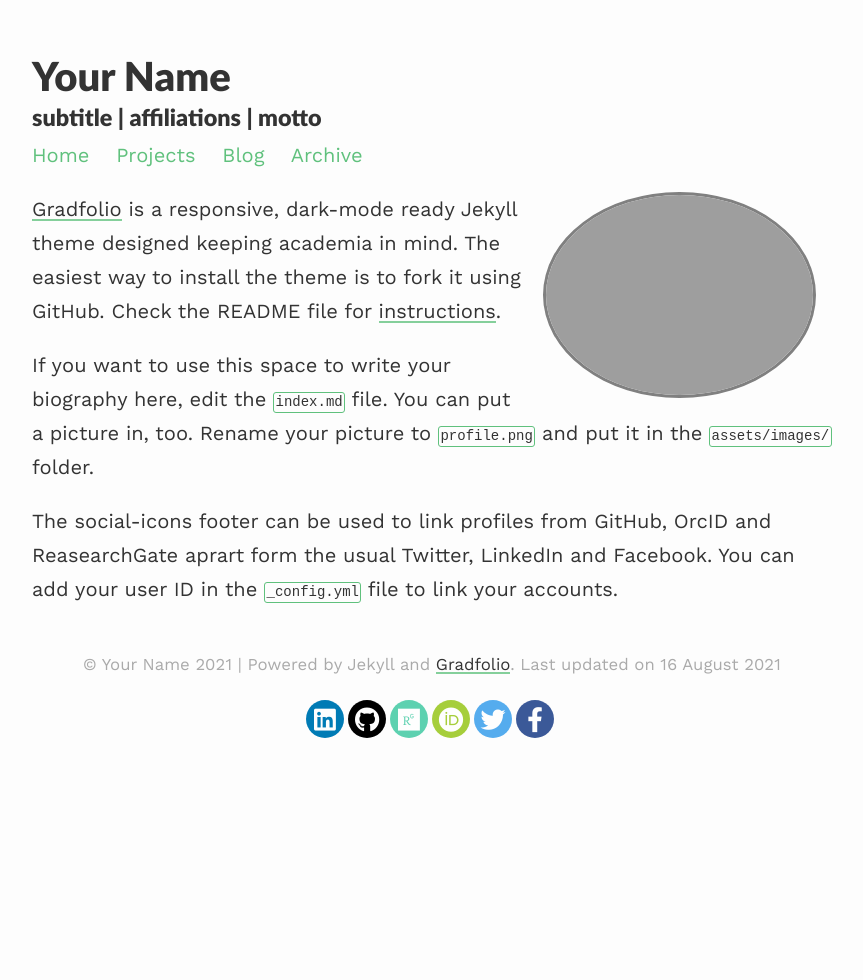
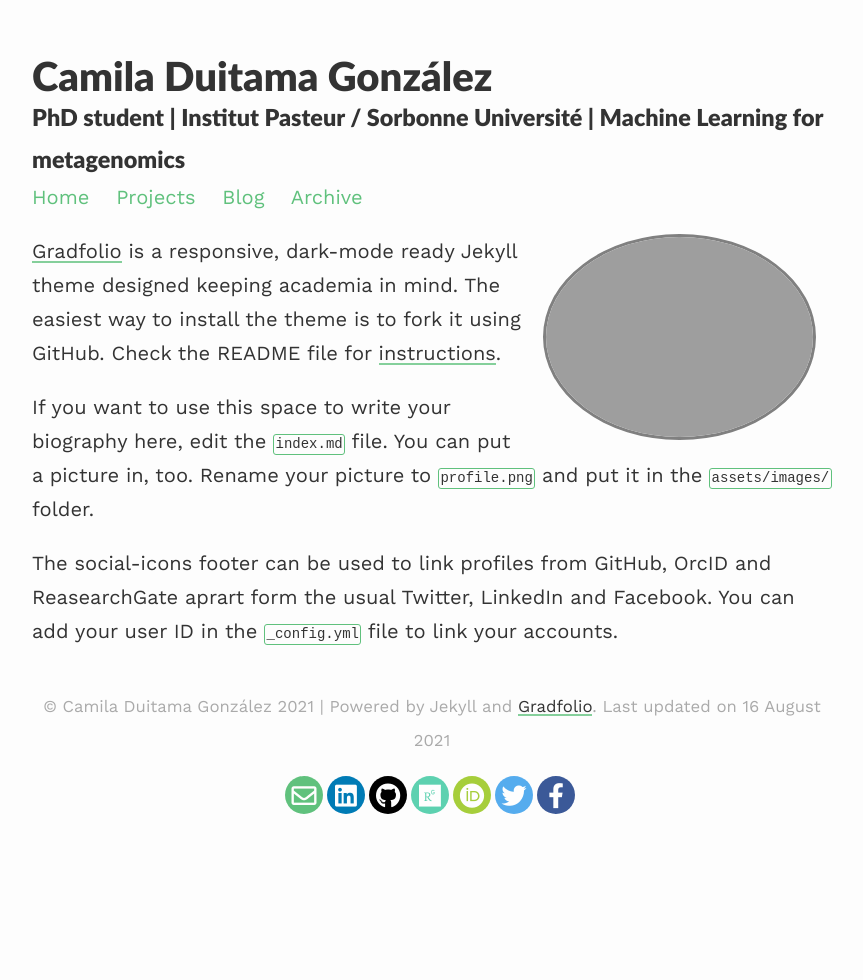
Before and after one commit to BioGeek/gradfolio, a Jekyll site: the page built from index.md, in a window 1280 px wide. Shown: the whole page, without its empty margins (208-1071 px from the left). Built offline with Jekyll 4.4.1, drawn with Linux system fonts in a browser that asks for light colours; nearby versions of some CDN libraries.

Commit message:
Update _config.yml

```diff
--- a/_config.yml
+++ b/_config.yml
@@ -1,11 +1,11 @@
 ### your site title here
 
-title: Your Name
-description: subtitle | affiliations | motto
+title: Camila Duitama González
+description: PhD student | Institut Pasteur / Sorbonne Université | Machine Learning for metagenomics
 
 baseurl: /gradfolio #name of GitHub repository
 url: "" #custom url to be used instead of GitHub repository
-email: #
+email: camiladuitama@gmail.com
 
 
 highlighter: rouge
```
